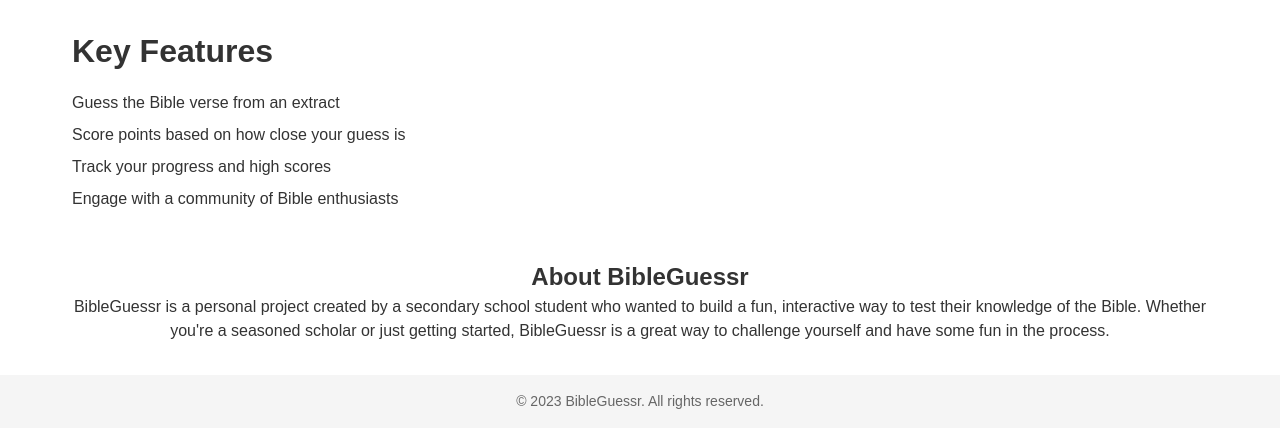
After one commit to pufferfish3e/BibleGuessr, a Flask app: template api/templates/landing_page.html in a window 1280 px wide. The commit adds this page. Shown: the part 509-937 px from the top of the page. Run offline with Flask 3, Linux system fonts and the light colour scheme; the template is opened without the code that fills it, so the values that code supplies are empty; parts of the project's set-up code (start-up, migrations or seed data) failed here and were passed over.

Commit message:
working! exept js

```diff
--- a/api/flask_app.py
+++ b/api/app.py
@@ -10,8 +10,12 @@ app = Flask(__name__)
 
 @app.route('/')
 def home():
+    return render_template('landing_page.html')
+
+@app.route('/BibleGuessr')
+def bibleguessr():
     global data
-    return render_template('index.html', text_content=Markup(data))
+    return render_template('bibleguessr.html', text_content=Markup(data), hint1=f"Book: {str(logic.book)}", hint2=f"Book and Chapter: {str(logic.book)} {str(logic.chapter)}")
 
 if __name__ == '__main__':
     port = int(os.environ.get("PORT", 5000))
--- /dev/null
+++ b/api/static/landing_page.css
@@ -0,0 +1,96 @@
+/* Reset some default styles */
+* {
+  box-sizing: border-box;
+  margin: 0;
+  padding: 0;
+}
+
+/* Body styles */
+body {
+  font-family: Arial, sans-serif;
+  font-size: 16px;
+  line-height: 1.5;
+  color: #333;
+}
+
+/* Header styles */
+header {
+  background-color: #007bff;
+  color: #fff;
+  padding: 2rem;
+  text-align: center;
+}
+
+header h1 {
+  font-size: 2.5rem;
+  margin-bottom: 0.5rem;
+}
+
+/* Main content styles */
+main {
+  max-width: 1200px;
+  margin: 0 auto;
+  padding: 2rem;
+}
+
+.hero {
+  display: flex;
+  align-items: center;
+  margin-bottom: 3rem;
+}
+
+.hero img {
+  max-width: 50%;
+  height: auto;
+  margin-right: 2rem;
+}
+
+.hero-content {
+  flex: 1;
+}
+
+.hero-content h2 {
+  font-size: 2rem;
+  margin-bottom: 1rem;
+}
+
+.cta-button {
+  display: inline-block;
+  background-color: #007bff;
+  color: #fff;
+  text-decoration: none;
+  padding: 0.75rem 1.5rem;
+  border-radius: 4px;
+  margin-top: 1rem;
+}
+
+.features {
+  margin-bottom: 3rem;
+}
+
+.features h2 {
+  font-size: 2rem;
+  margin-bottom: 1rem;
+}
+
+.features ul {
+  list-style-type: none;
+  padding-left: 0;
+}
+
+.features li {
+  margin-bottom: 0.5rem;
+}
+
+.about {
+  text-align: center;
+}
+
+/* Footer styles */
+footer {
+  background-color: #f5f5f5;
+  padding: 1rem;
+  text-align: center;
+  font-size: 0.875rem;
+  color: #666;
+}
--- a/api/static/script.js
+++ b/api/static/script.js
@@ -18,85 +18,50 @@ const suggestionsDiv = document.getElementById('suggestions');
 
 textInput.addEventListener('input', function() {
     const inputValue = this.value.toLowerCase();
+    const suggestionsDiv = document.getElementById('suggestions'); // Get the suggestions element
+
+    // Clear previous suggestions
     suggestionsDiv.innerHTML = '';
 
+    // If input is less than 2 characters, hide the suggestions
     if (inputValue.length < 2) {
         suggestionsDiv.style.display = 'none';
         return;
     }
 
+    // Filter the word list for matching suggestions
     const matchingWords = wordList.filter(word =>
         word.toLowerCase().startsWith(inputValue)
     );
 
+    // If there are suggestions, show the suggestions div and add them
     if (matchingWords.length > 0) {
-        suggestionsDiv.style.display = 'block';
+        suggestionsDiv.style.display = 'block'; // Show the suggestions div
         matchingWords.forEach(word => {
             const div = document.createElement('div');
             div.classList.add('suggestion-item');
             div.textContent = word;
             div.addEventListener('click', function() {
                 textInput.value = word;
-                suggestionsDiv.style.display = 'none';
+                suggestionsDiv.style.display = 'none'; // Hide after selection
             });
-            suggestionsDiv.appendChild(div);
+            suggestionsDiv.appendChild(div); // Add the suggestion to the list
         });
     } else {
-        suggestionsDiv.style.display = 'none';
+        suggestionsDiv.style.display = 'none'; // Hide if no suggestions
     }
 });
 
-// Close suggestions when clicking outside
 document.addEventListener('click', function(e) {
  if (!textInput.contains(e.target) && !suggestionsDiv.contains(e.target)) {
      suggestionsDiv.style.display = 'none';
  }
 });
 
-// Add input validation for number fields
 const numberInputs = document.querySelectorAll('input[type="number"]');
 numberInputs.forEach(input => {
  input.addEventListener('input', function() {
-        // Remove any non-numeric characters
      this.value = this.value.replace(/[^0-9]/g, '');
-    });
-});
-
-document.addEventListener('DOMContentLoaded', function() {
-
-    const hintElements = document.querySelectorAll('.hint');
-    const hintDropdowns = document.querySelectorAll('.hint-dropdown');
-
-
-    hintElements.forEach((hint, index) => {
-        hint.addEventListener('click', function(e) {
-            e.stopPropagation();
-
-
-            hintDropdowns.forEach((dropdown, dropIndex) => {
-                if (dropIndex !== index) {
-                    dropdown.classList.remove('active');
-                    hintElements[dropIndex].classList.remove('active');
-                }
-            });
-
-
-            const dropdown = this.nextElementSibling;
-            dropdown.classList.toggle('active');
-            this.classList.toggle('active');
-        });
-    });
-
-
-    document.addEventListener('click', function(e) {
-        if (!e.target.closest('.hint-container')) {
-            hintDropdowns.forEach(dropdown => {
-                dropdown.classList.remove('active');
-            });
-            hintElements.forEach(hint => {
-                hint.classList.remove('active');
-            });
-        }
  });
 });
 
@@ -106,3 +71,45 @@ function resizeTextArea() {
 textArea.style.height = 'auto';
 textArea.style.height = textContent.scrollHeight + 'px';
 }
+
+const showHintsButton = document.querySelector('.show-hints');
+const hintsContainer = document.querySelector('.hints');
+const hints = document.querySelectorAll('.hint');
+
+showHintsButton.addEventListener('click', () => {
+hintsContainer.style.display = hintsContainer.style.display === 'none' ? 'block' : 'none';
+});
+
+hints.forEach(hint => {
+hint.addEventListener('click', () => {
+ // Get the hint text from the data-hint attribute
+ const hintText = hint.getAttribute('data-hint');
+
+ // Display the hint
+ hint.textContent = hintText;
+ hint.setAttribute('data-show', 'true');
+});
+});
+
+const showHintsButton2 = document.querySelector('.show-hints-2');
+showHintsButton2.addEventListener('click', () => {
+const hintsContainer2 = document.querySelector('.hints-2');
+hintsContainer2.style.display = hintsContainer2.style.display === 'none' ? 'block' : 'none';
+});
+
+textInput.addEventListener('keydown', function(event) {
+    if (event.key === 'Enter') {
+        // 1. Get the selected suggestion (if any)
+        const selectedSuggestion = suggestionsDiv.querySelector('.suggestion-item.selected');
+
+        if (selectedSuggestion) {
+            textInput.value = selectedSuggestion.textContent;
+        } else {
+            console.log('No suggestion selected.');
+        }
+
+        suggestionsDiv.style.display = 'none';
+
+        event.preventDefault();
+    }
+});
--- /dev/null
+++ b/api/templates/landing_page.html
@@ -0,0 +1,49 @@
+<!DOCTYPE html>
+<html lang="en">
+<head>
+  <meta charset="UTF-8">
+  <meta name="viewport" content="width=device-width, initial-scale=1.0">
+  <title>BibleGuessr</title>
+   <link rel="stylesheet" href="{{ url_for('static', filename='landing_page.css') }}">
+</head>
+<body>
+  <header>
+    <h1>BibleGuessr</h1>
+    <p>Guess the Bible verse from a given extract!</p>
+  </header>
+
+  <main>
+    <section class="hero">
+      <img src="/api/placeholder/600/400" alt="BibleGuessr App Preview">
+      <div class="hero-content">
+        <h2>Test Your Biblical Knowledge</h2>
+        <p>BibleGuessr is a fun game that challenges you to guess the correct Bible verse from a given extract. The closer you are, the more points you score!</p>
+         <form action="{{ url_for('bibleguessr') }}" method="get">
+             <button type="submit" class="cta-button">Play Now</button>
+         </form>
+      </div>
+    </section>
+
+    <section class="features">
+      <h2>Key Features</h2>
+      <ul>
+        <li>Guess the Bible verse from an extract</li>
+        <li>Score points based on how close your guess is</li>
+        <li>Track your progress and high scores</li>
+        <li>Engage with a community of Bible enthusiasts</li>
+      </ul>
+    </section>
+
+    <section class="about">
+      <h2>About BibleGuessr</h2>
+      <p>BibleGuessr is a personal project created by a secondary school student who wanted to build a fun, interactive way to test their knowledge of the Bible. Whether you're a seasoned scholar or just getting started, BibleGuessr is a great way to challenge yourself and have some fun in the process.</p>
+    </section>
+  </main>
+
+  <footer>
+    <p>&copy; 2023 BibleGuessr. All rights reserved.</p>
+  </footer>
+
+  <script src="script.js"></script>
+</body>
+</html>
```
Also changed, not shown: api/static/bibleguessr.css (renamed from api/static/style.css, +67 -18 lines), api/templates/bibleguessr.html (renamed from api/templates/index.html, +17 -13 lines). Lines whose indentation alone changed are shown as unchanged.
